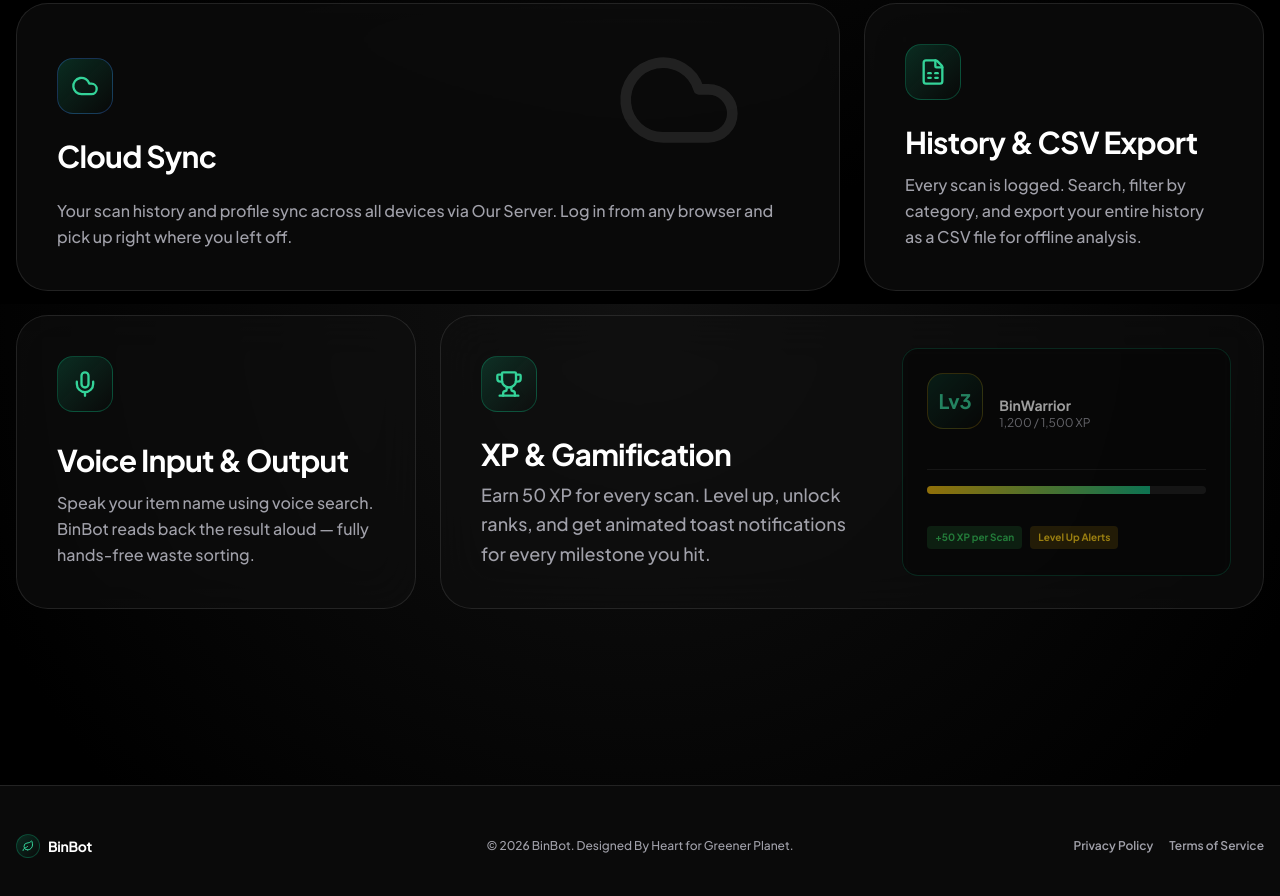
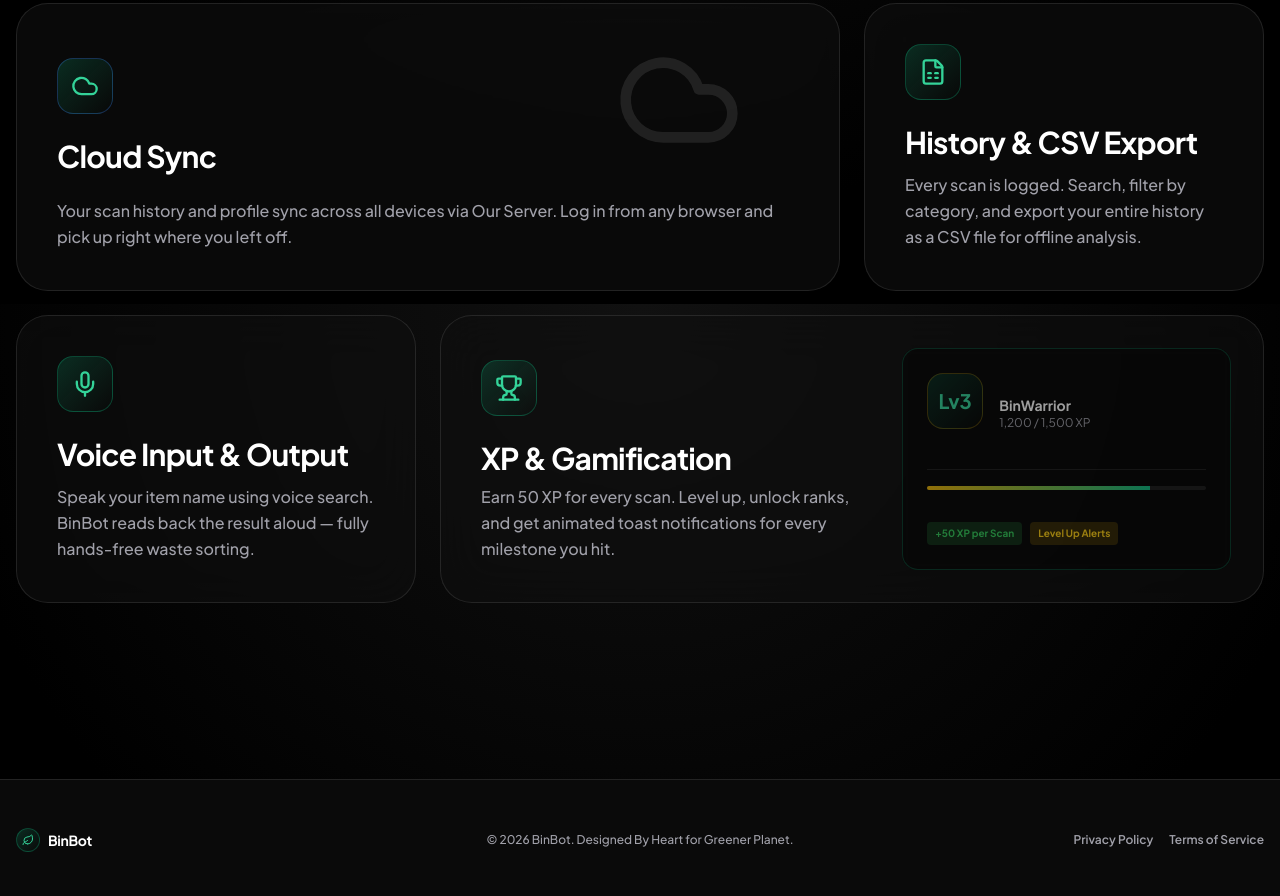
Before and after one commit to Imanshu7/binbot, a plain HTML site: page binbotdemo02_3/frontend/index.html in a window 1280 px wide. Shown: the part 2896-3792 px from the top of the page. Drawn offline with nearby package versions, Linux system fonts and the light colour scheme.

Commit message:
Update index.html

```diff
--- a/binbotdemo02_3/frontend/index.html
+++ b/binbotdemo02_3/frontend/index.html
@@ -315,7 +315,7 @@
                     <i data-lucide="trophy" class="w-7 h-7 text-emerald-400"></i>
                 </div>
                 <h3 class="text-3xl font-bold text-white mb-2 tracking-tight">XP & Gamification</h3>
-                <p class="text-[#86868B] text-lg font-medium leading-relaxed">Earn 50 XP for every scan. Level up, unlock ranks, and get animated toast notifications for every milestone you hit.</p>
+                <p class="text-[#86868B] font-medium leading-relaxed">Earn 50 XP for every scan. Level up, unlock ranks, and get animated toast notifications for every milestone you hit.</p>
             </div>
         </div>
     </div>
```
